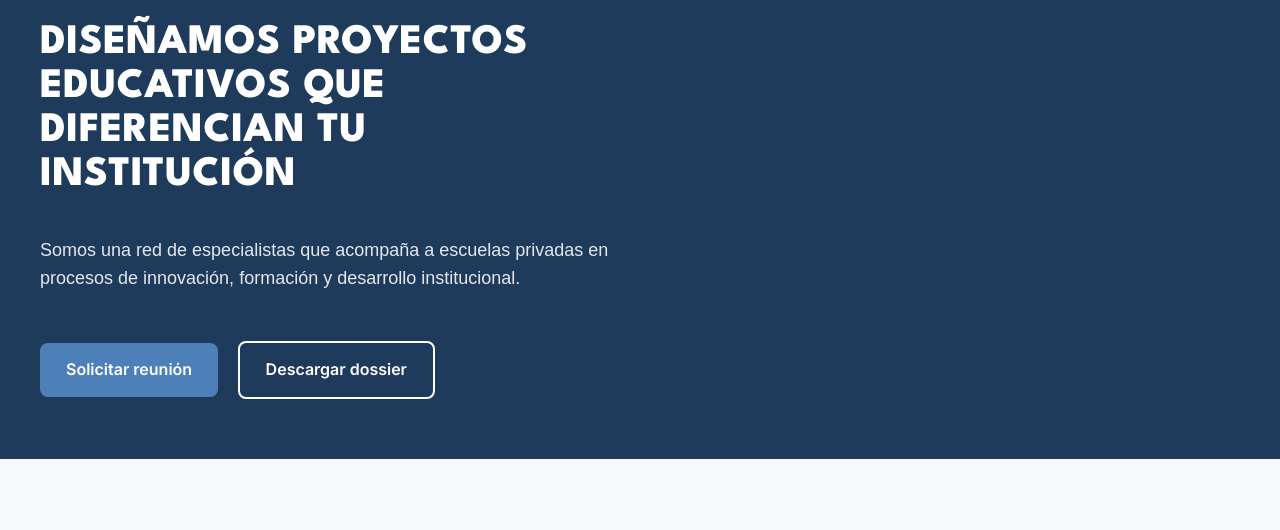
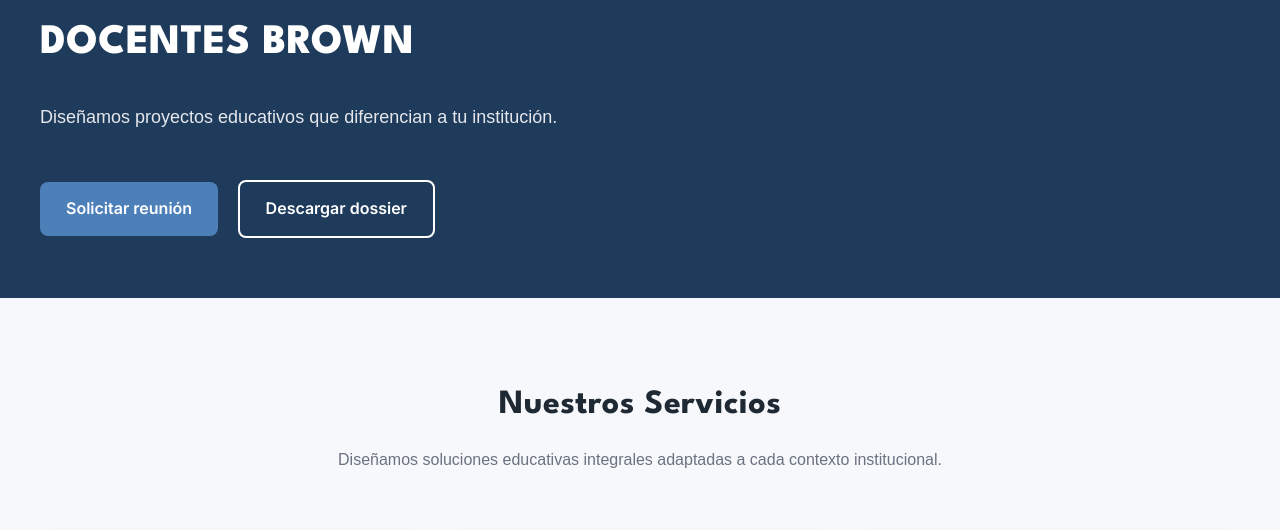
Before and after one commit to DocentesBrown/prubaconsultora, a plain HTML site: page index.html in a window 1280 px wide. Shown: the part 236-766 px from the top of the page. Drawn offline with Linux system fonts and the light colour scheme; a web font is replaced by a local one.

Commit message:
Update hero section text in index.html

```diff
--- a/index.html
+++ b/index.html
@@ -431,8 +431,8 @@
       <div class="hero-content">
         <!-- Subí tu logo al repo como: logo-db.png -->
         <img src="logo-db.png" alt="Docentes Brown" class="hero-logo">
-        <h2 class="hero-title">Diseñamos proyectos educativos que diferencian tu institución</h2>
-        <p class="hero-desc">Somos una red de especialistas que acompaña a escuelas privadas en procesos de innovación, formación y desarrollo institucional.</p>
+        <h2 class="hero-title">Docentes brown</h2>
+        <p class="hero-desc">Diseñamos proyectos educativos que diferencian a tu institución.</p>
 
         <div class="buttons">
           <a href="#contacto" class="btn-primary">Solicitar reunión</a>
```
